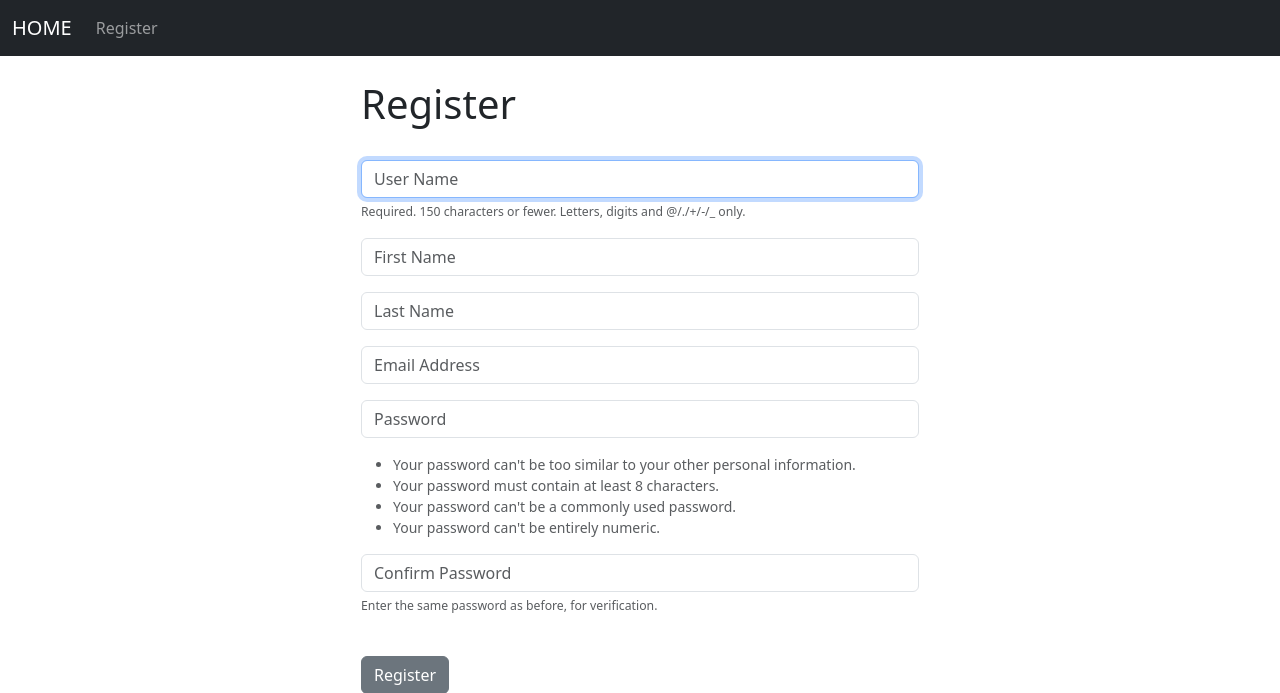
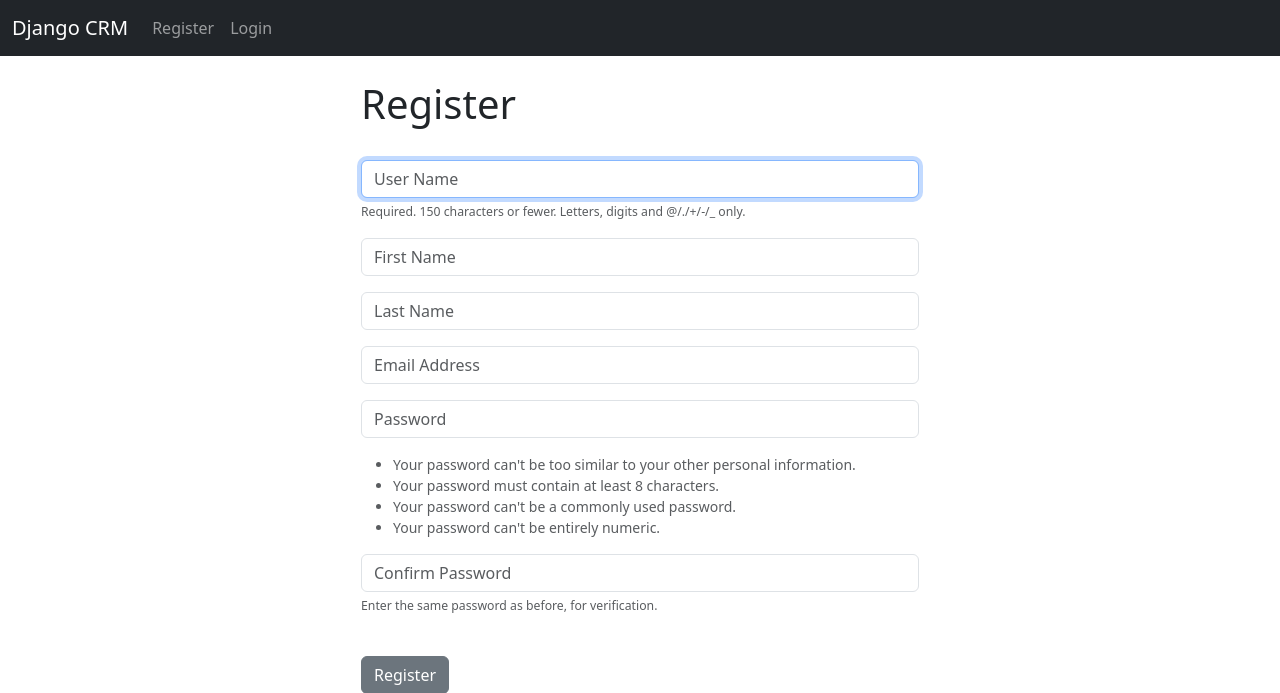
Before and after one commit to npkyphuong04/CRM-Project, a Django app: page /register/ in a window 1280 px wide. Shown: the top 693 px of the page. Run offline with Django 5.2, Linux system fonts and the light colour scheme.

Commit message:
complete login and logout function

```diff
--- a/CRM_Application/templates/navbar.html
+++ b/CRM_Application/templates/navbar.html
@@ -1,6 +1,6 @@
 <nav class="navbar navbar-expand-lg navbar-dark bg-dark">
   <div class="container-fluid">
-    <a class="navbar-brand" href="{% url 'home' %}">HOME</a>
+    <a class="navbar-brand" href="{% url 'home' %}">Django CRM</a>
     <button class="navbar-toggler" type="button" data-bs-toggle="collapse" data-bs-target="#navbarSupportedContent" aria-controls="navbarSupportedContent" aria-expanded="false" aria-label="Toggle navigation">
       <span class="navbar-toggler-icon"></span>
     </button>
@@ -11,10 +11,16 @@
         <li class="nav-item">
           <a class="nav-link" href="{% url 'add_record' %}">Add Record</a>
         </li>
+        <li class="nav-item">
+          <a class="nav-link" href="{% url 'logout' %}">Logout</a>
+        </li>
 
         {% else %}
         <li class="nav-item">
           <a class="nav-link" href="{% url 'register' %}">Register</a>
+        </li>
+        <li class="nav-item">
+          <a class="nav-link" href="{% url 'home' %}">Login</a>
         </li>
         {% endif %}
 
--- a/CRM_Application/urls.py
+++ b/CRM_Application/urls.py
@@ -9,5 +9,6 @@
     path('delete_record/<int:pk>', views.delete_record, name='delete_record'),
     path('add_record/', views.add_record, name='add_record'),
     path('update_record/<int:pk>', views.update_record, name='update_record'),
+    path('logout/', views.logout_user, name='logout'),
 
 ]
--- a/CRM_Application/views.py
+++ b/CRM_Application/views.py
@@ -1,14 +1,26 @@
 from django.shortcuts import render, redirect
-from django.contrib.auth import authenticate
+from django.contrib.auth import authenticate, login, logout
 from django.contrib import messages
 from .forms import SignUpForm, AddRecordForm
 from .models import Record
 
-
 def home(request):
 	records = Record.objects.all()
-
-	return render(request, 'home.html', {'records':records})
+	# Check to see if logging in
+	if request.method == 'POST':
+		username = request.POST['username']
+		password = request.POST['password']
+		# Authenticate
+		user = authenticate(request, username=username, password=password)
+		if user is not None:
+			login(request, user)
+			messages.success(request, "You Have Been Logged In!")
+			return redirect('home')
+		else:
+			messages.success(request, "There Was An Error Logging In, Please Try Again...")
+			return redirect('home')
+	else:
+		return render(request, 'home.html', {'records':records})
 
 def register_user(request):
 	if request.method == 'POST':
@@ -78,3 +90,10 @@
 	else:
 		messages.success(request, "You Must Be Logged In...")
 		return redirect('home')
+
+
+def logout_user(request):
+	logout(request)
+	messages.success(request,"You have logged out")
+
+	return redirect('home')
```
Also changed, not shown: CRM_Application/templates/home.html (+17 -0 lines).
